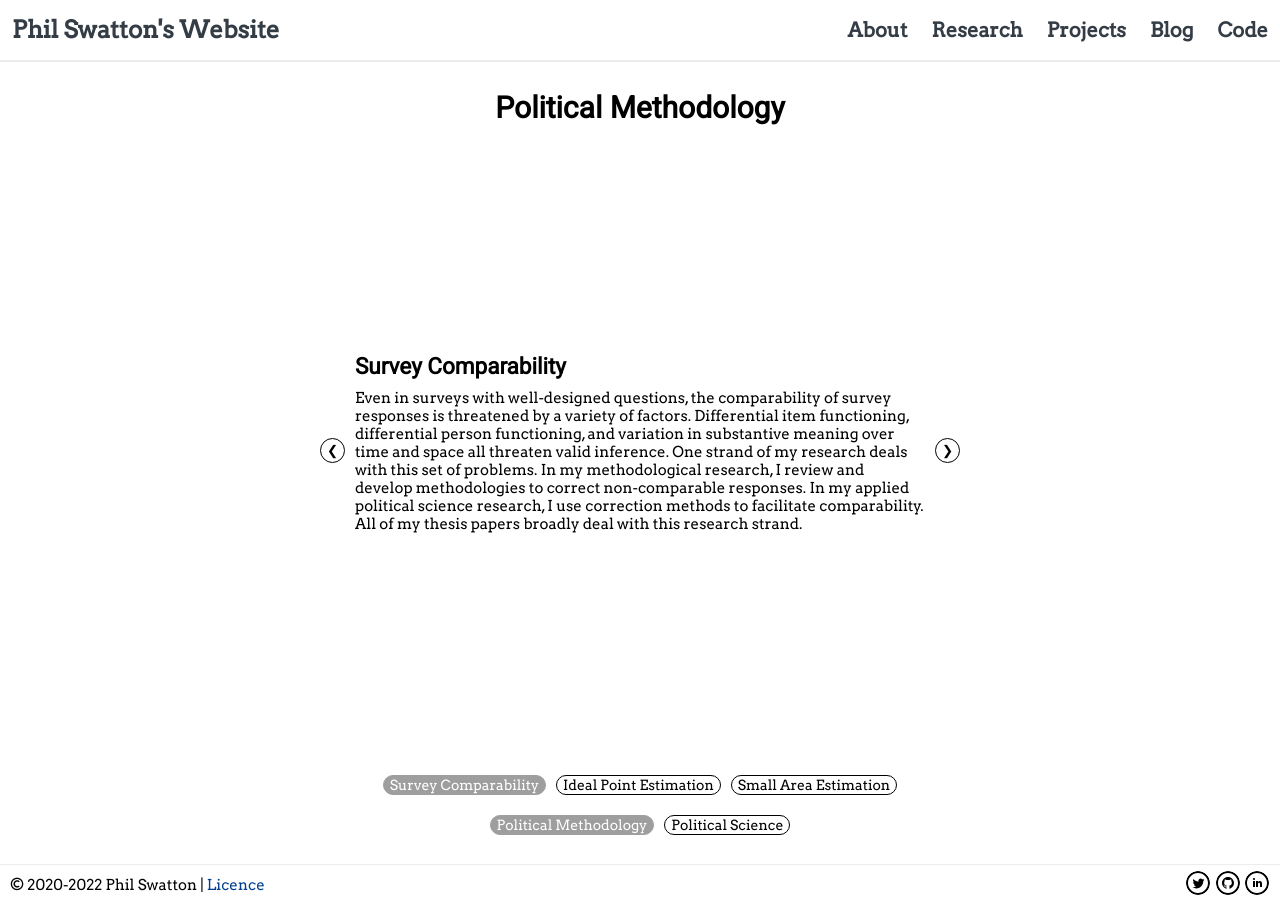
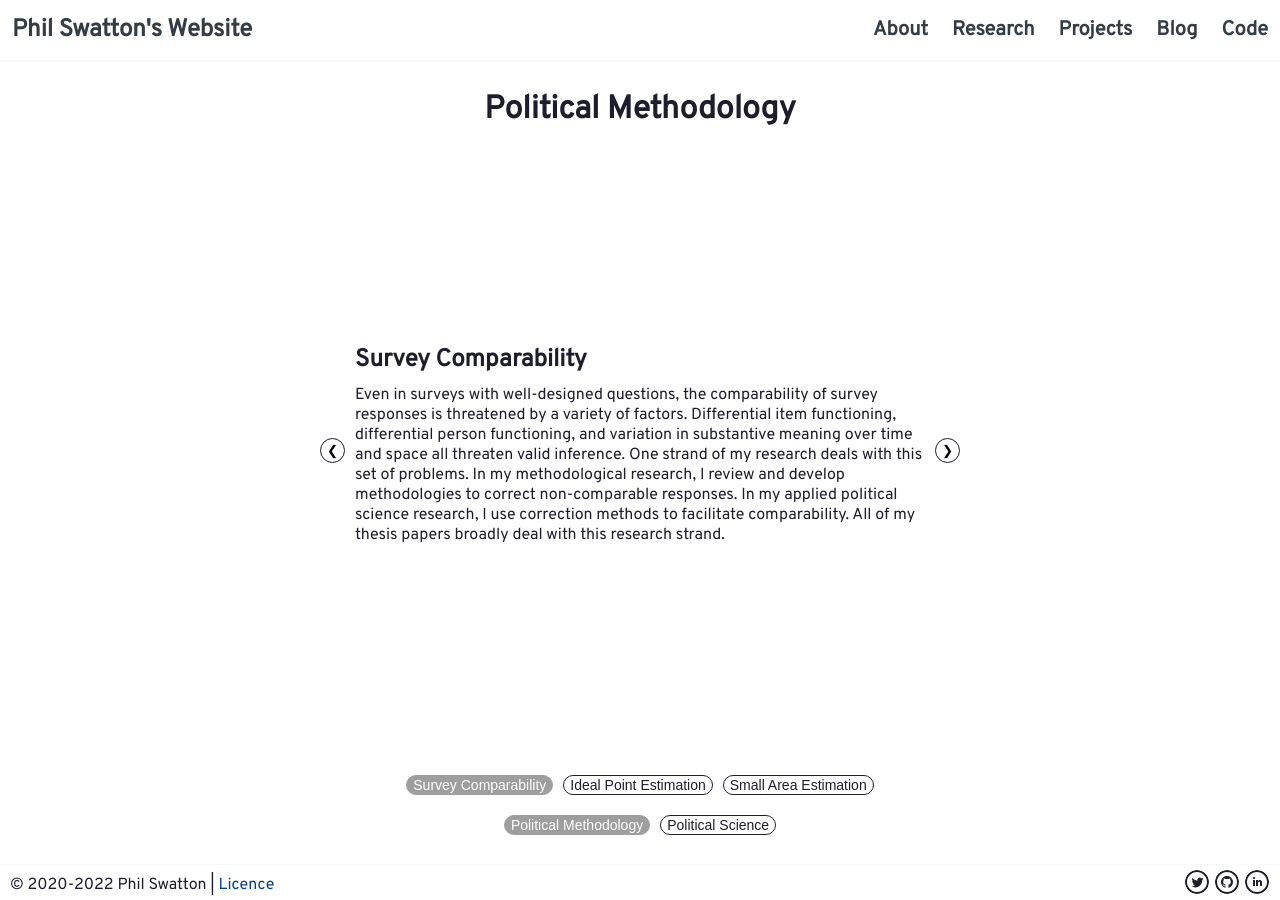
Before and after one commit to philswatton/philswatton.github.io, a Jekyll site: the page built from interests.html, in a window 1280 px wide. Built offline with Jekyll 4.4.1, drawn with Linux system fonts in a browser that asks for light colours.

Commit message:
new look

```diff
--- a/_layouts/default.html
+++ b/_layouts/default.html
@@ -14,7 +14,7 @@
 
     <!-- Fonts -->
     <style>
-      @import url('https://fonts.googleapis.com/css2?family=Arvo&family=Roboto&family=Roboto+Mono:wght@300&display=swap');
+      @import url('https://fonts.googleapis.com/css2?family=Overpass&display=swap');
     </style>
 
     <!-- Site-wide javascript -->
--- a/_sass/content.scss
+++ b/_sass/content.scss
@@ -1,8 +1,4 @@
 /* Headers */
-h1, h2, h3, h4, h5, h6 {
-    font-family: $sans;
-}
-
 h1 {
     margin: 0px;
 }
@@ -23,10 +19,6 @@ a:hover {
     text-decoration: underline;
 }
 
-button {
-    font-family: $serif;
-}
-
 hr {
     border-top: 1px solid black;
     width: 100%;
@@ -42,7 +34,7 @@ figure {
 }
 
 .profile {
-    height: 200px;
+    height: 150px;
     border-radius: 50%;
 }
 
@@ -52,14 +44,18 @@ figure {
 
 /* Code chunks */
 code {
-    font-family: Consolas,Monaco,Lucida Console,Liberation Mono,DejaVu Sans Mono,Bitstream Vera Sans Mono,Courier New;
+    // Display
     display: block;
     width: 100%;
     padding: 4px;
-    background: $black;
-    color: $yt;
+    background: $yt-grey;
+    border-radius: 5px;
     white-space: break-spaces;
     word-wrap: break-word;
+
+    // Font
+    font-family: Consolas,Monaco,Lucida Console,Liberation Mono,DejaVu Sans Mono,Bitstream Vera Sans Mono,Courier New;
+    font-size: 14px;
 }
 
 p > code {
--- a/_sass/core.scss
+++ b/_sass/core.scss
@@ -1,17 +1,17 @@
 /* Colors */
-$black: rgb(0, 0, 0);
+$black: #1D1D2E;
 $dark-grey: rgb(45, 45, 45);
 $grey: rgb(52, 61, 70);
 $lite-grey: rgb(158, 158, 158);
-$yt-grey: rgb(237, 237, 237);
+$yt-grey: #F6F8FA;
 $yt-yt-grey: rgb(250, 250, 250);
 $yt: rgb(255, 255, 255);
 $blu: rgb(2, 63, 144);
 $lite-blu: rgb(85, 85, 238);
 
 /* Fonts */
-$sans: 'Roboto', sans-serif;
-$serif: 'Arvo', serif;
+// $sans: 'Overpass', sans-serif;
+// $serif: 'Arvo', serif;
 $mono: 'Robot Mono', monospace;
 
 /* Dynamic placements and widths */
@@ -34,8 +34,8 @@ $cross-rotate: 45deg;
 
 /* Defaults */
 :root {
-    font-family: $serif;
-    font-size: 15px;
+    font-family: 'Overpass', sans-serif;;
+    font-size: 16px;
     color: $black;
 }
 
--- a/_sass/footer.scss
+++ b/_sass/footer.scss
@@ -22,7 +22,7 @@ footer {
     align-items: center;
 
     // Content
-    font-family: $serif;
+    // font-family: $serif;
 
     div {
         display: none;
--- a/_sass/home.scss
+++ b/_sass/home.scss
@@ -1,45 +1,23 @@
 /* Home page layout */
 .home-div {
-    height: calc(100vh - 180px);
+    // height: calc(100vh - 180px);
     display: flex;
-    flex-direction: column;
+    flex-direction: row;
     justify-content: center;
     align-items: center;
     // text-align: center;
+    margin-bottom: 40px;
 
     figure {
         margin-bottom: 20px;
     }
 }
 
+.post-card {
 
-// /* Typing effect */
-// .welcome {
-//     font-size: 20px;
-//     font-family: $serif;
-//     margin: 0px;
-//     width: 100%;
-//     //margin-top: 20px;
-//     //margin-bottom: 20px;
-//     overflow: hidden; //hides the text while typing occurs
-//     white-space: nowrap; //keeps everything on the same line
-//     border-right: 3px solid; //this is the cursor
-//     animation: typing 2s steps(22), blink .5s step-end infinite alternate;
-// }
+    margin: 10px 0px 10px 0px;
 
-// .typing-div{
-//     margin: 0px;
-//     padding: 0px;
-// }
-
-// @keyframes typing {
-//     from {
-//       width: 0
-//     }
-//   }
-
-//   @keyframes blink {
-//     50% {
-//       border-color: transparent
-//     }
-//   }
+    h3, p {
+        margin: 0px;
+    }
+}
--- a/_sass/nav.scss
+++ b/_sass/nav.scss
@@ -22,7 +22,7 @@ nav {
 
     /* Nav links */
     a {
-        font-family: $serif;
+        // font-family: $serif;
         font-size: 20px;
         font-weight: bold;
         color: $grey;
```
